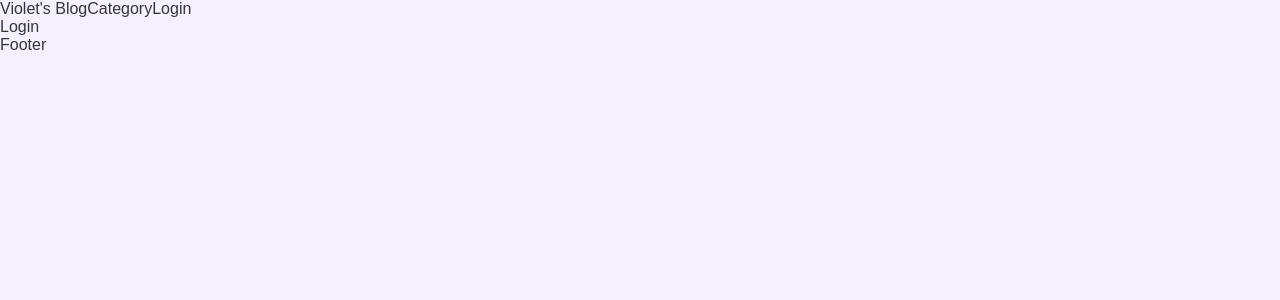
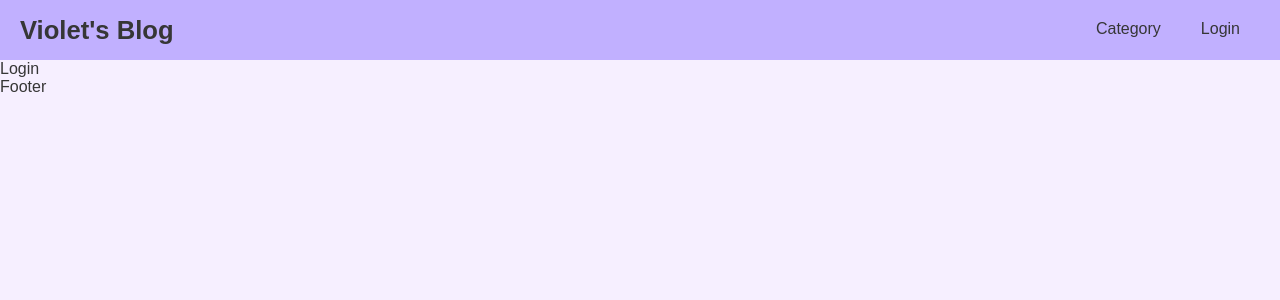
Before and after one commit to sogood17/node_blog01, a React (Create React App) app in the folder client/: page /login in a window 1280 px wide. Shown: the top 300 px of the page. Built offline with nearby package versions, Linux system fonts and the light colour scheme.

Commit message:
nav bar css

```diff
--- a/client/public/index.html
+++ b/client/public/index.html
@@ -2,42 +2,17 @@
 <html lang="en">
   <head>
     <meta charset="utf-8" />
-    <link rel="icon" href="%PUBLIC_URL%/favicon.ico" />
+    <link rel="stylesheet" type="txt/css" href="../src/CSS/NavBar.css"></link>
     <meta name="viewport" content="width=device-width, initial-scale=1" />
-    <meta name="theme-color" content="#000000" />
     <meta
       name="description"
-      content="Web site created using create-react-app"
+      content="blog portfolio useing react and node js"
     />
-    <link rel="apple-touch-icon" href="%PUBLIC_URL%/logo192.png" />
-    <!--
-      manifest.json provides metadata used when your web app is installed on a
-      user's mobile device or desktop. See https://developers.google.com/web/fundamentals/web-app-manifest/
-    -->
-    <link rel="manifest" href="%PUBLIC_URL%/manifest.json" />
-    <!--
-      Notice the use of %PUBLIC_URL% in the tags above.
-      It will be replaced with the URL of the `public` folder during the build.
-      Only files inside the `public` folder can be referenced from the HTML.
 
-      Unlike "/favicon.ico" or "favicon.ico", "%PUBLIC_URL%/favicon.ico" will
-      work correctly both with client-side routing and a non-root public URL.
-      Learn how to configure a non-root public URL by running `npm run build`.
-    -->
-    <title>React App</title>
+    <title>Violet's Blog</title>
   </head>
   <body>
     <noscript>You need to enable JavaScript to run this app.</noscript>
     <div id="root"></div>
-    <!--
-      This HTML file is a template.
-      If you open it directly in the browser, you will see an empty page.
-
-      You can add webfonts, meta tags, or analytics to this file.
-      The build step will place the bundled scripts into the <body> tag.
-
-      To begin the development, run `npm start` or `yarn start`.
-      To create a production bundle, use `npm run build` or `yarn build`.
-    -->
   </body>
 </html>
--- a/client/src/App.js
+++ b/client/src/App.js
@@ -1,5 +1,5 @@
 import RootRouter from './routes/RootRouter';
-import './App.css';
+import "./CSS/NavBar.css"
 
 function App() {
   return (
--- a/client/src/CSS/NavBar.css
+++ b/client/src/CSS/NavBar.css
@@ -0,0 +1,40 @@
+.header__container {
+  margin: 0;
+  padding: 0;
+  width:100%;
+  height: 60px;
+  display: flex;
+  flex-direction: column;
+  justify-content: center;
+  background-color: var(--dark-background-color);
+}
+
+.nav__container {
+  margin: 10px;
+  display: flex;
+  flex-direction: row;
+  justify-content: space-between;
+
+}
+
+.header__nav--container {}
+
+.nav__container--left {
+  margin-left: 10px;
+  font-size: 1.6rem;
+  font-weight: 600;
+}
+
+.nav__container--right {
+  margin-top: 4px;
+  margin-right: 10px;
+}
+
+.nav__text--right {
+  margin: 0 10px;
+  padding: 10px;
+}
+
+.header__search {}
+
+.header__search {}
--- a/client/src/components/header/Header.jsx
+++ b/client/src/components/header/Header.jsx
@@ -2,11 +2,17 @@ import {Link} from "react-router-dom";
 
 const Header = () => {
   return (
-    <nav>
+    <div className="header__container">
+    <nav className="nav__container">
+        <div className="nav__container--left">
       <Link to ="/">Violet's Blog</Link>
-      <Link to ="/category">Category</Link>
-      <Link to ="/login">Login</Link>
+      </div>
+      <div className="nav__container--right">
+      <Link className="nav__text--right" to ="/category">Category</Link>
+      <Link className="nav__text--right" to ="/login">Login</Link>
+      </div>
     </nav>
+    </div>
   )
 }
 
```
